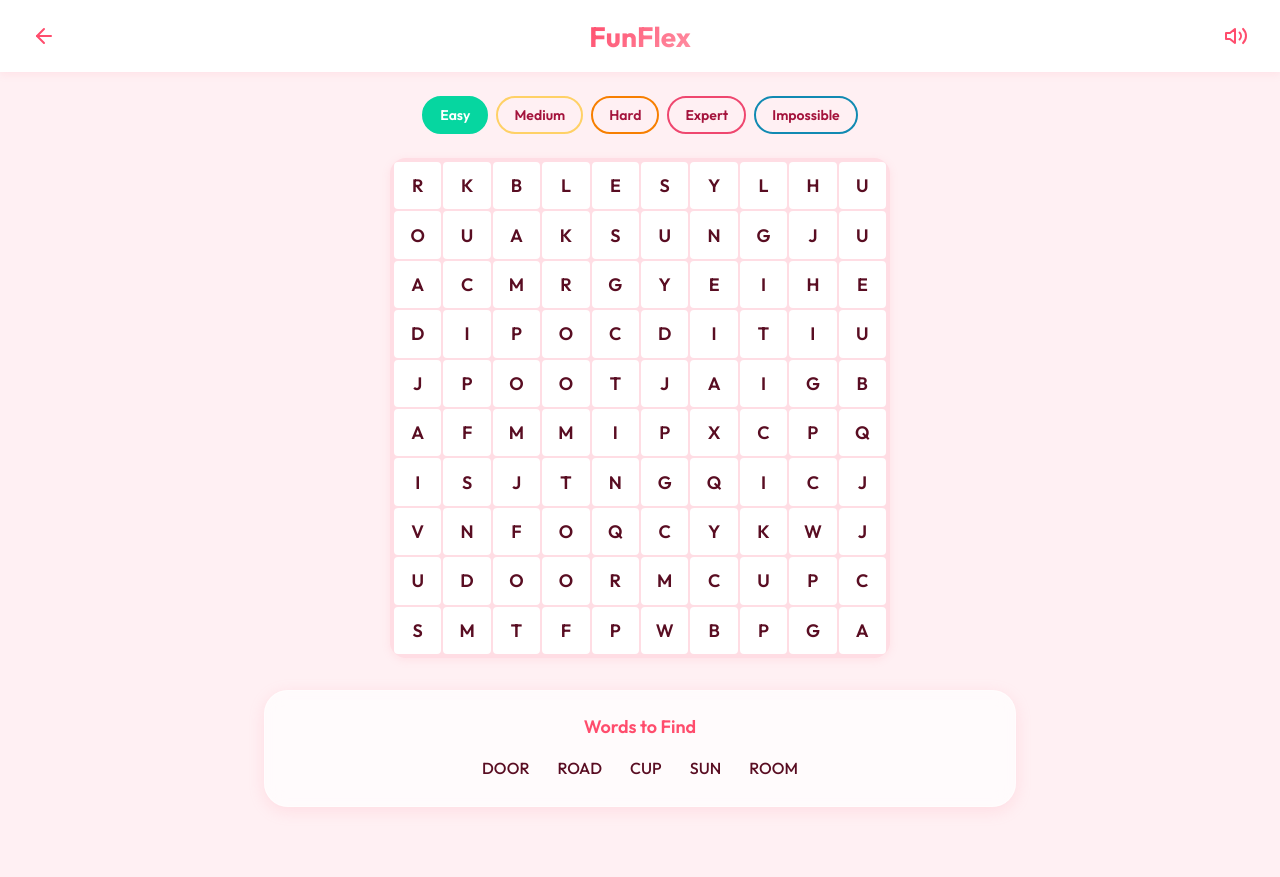
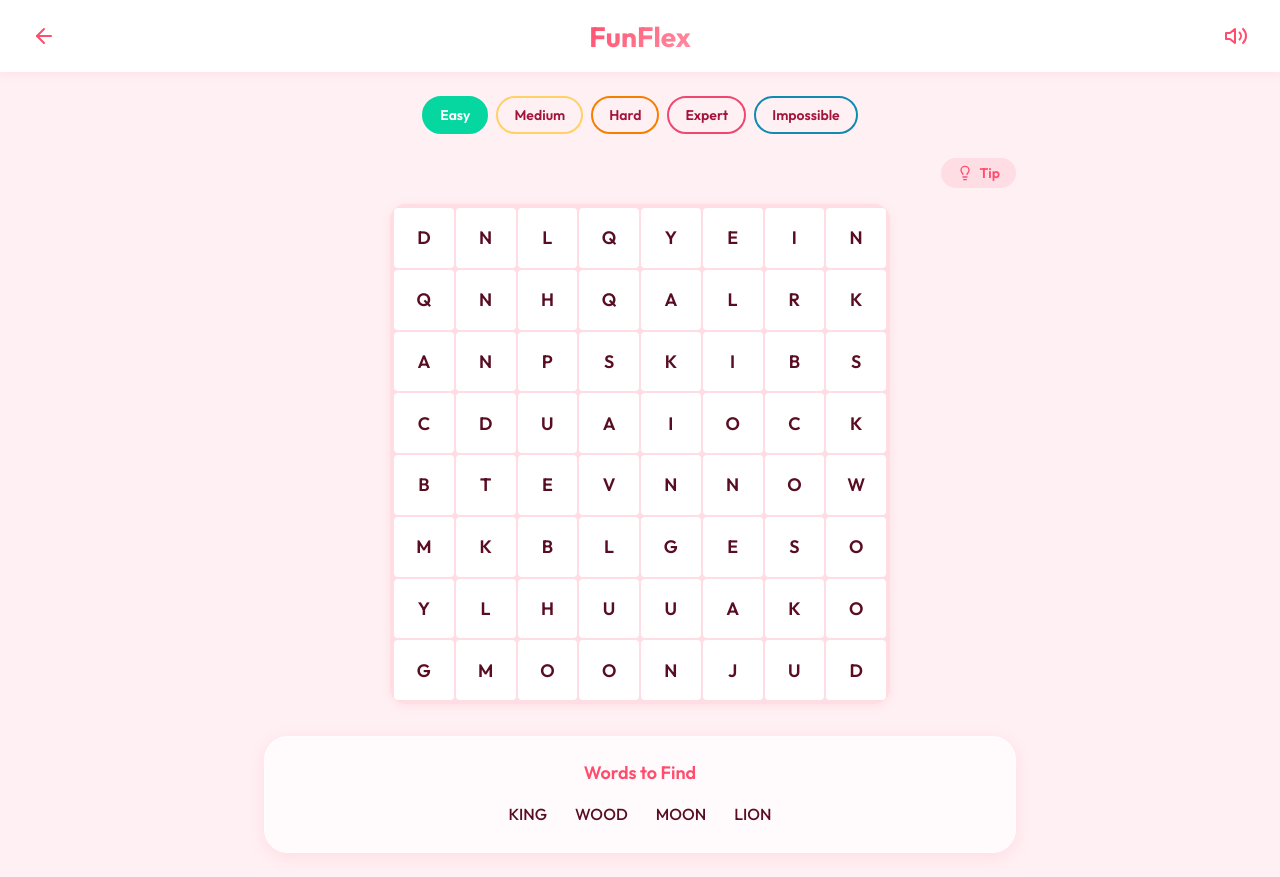
Before and after one commit to priyamkapadiya07/FunFlex, a React (Vite) app: page /word-search in a window 1280 px wide. Before the commit the page ends 831 px from the top, so only its background shows below. Built offline with nearby package versions, Linux system fonts and the light colour scheme.

Commit message:
fix grid of wordsearch

```diff
--- a/src/pages/WordSearch/Grid.jsx
+++ b/src/pages/WordSearch/Grid.jsx
@@ -1,6 +1,6 @@
 import React, { useState, useRef, useEffect } from 'react';
 
-export default function Grid({ grid, foundWords, onWordFound, soundEnabled }) {
+export default function Grid({ grid, foundWords, hintedCells = [], onWordFound, soundEnabled }) {
   const [selection, setSelection] = useState([]);
   const [isSelecting, setIsSelecting] = useState(false);
   const gridRef = useRef(null);
@@ -116,9 +116,13 @@ export default function Grid({ grid, foundWords, onWordFound, soundEnabled }) {
           // Found words state
           const isFound = foundWords.some(fw => fw.some(s => s.row === rIdx && s.col === cIdx));
 
+          // Hinted cell state
+          const isHinted = hintedCells.some(s => s.row === rIdx && s.col === cIdx);
+
           let bgColor = 'var(--color-surface)';
           let color = 'var(--color-text)';
           let scale = 1;
+          let extraStyle = {};
 
           if (isSelected) {
             bgColor = 'var(--color-primary)';
@@ -127,6 +131,10 @@ export default function Grid({ grid, foundWords, onWordFound, soundEnabled }) {
           } else if (isFound) {
             bgColor = 'var(--color-success-light)';
             color = 'var(--color-success)';
+          } else if (isHinted) {
+            bgColor = 'var(--color-diff-medium)';
+            color = '#fff';
+            extraStyle = { animation: 'pulse 1.5s infinite' };
           }
 
           return (
@@ -140,6 +148,7 @@ export default function Grid({ grid, foundWords, onWordFound, soundEnabled }) {
                 color,
                 transform: `scale(${scale})`,
                 fontSize: size > 14 ? '14px' : '18px', // Smaller font for bigger grids
+                ...extraStyle
               }}
               onMouseDown={() => startSelection(rIdx, cIdx)}
               onMouseEnter={() => updateSelection(rIdx, cIdx)}
@@ -162,17 +171,17 @@ const styles = {
   gridContainer: {
     display: 'grid',
     gap: '2px',
-    backgroundColor: 'var(--color-primary-alpha)', // Subtle border/gap color
+    backgroundColor: 'var(--color-primary-alpha)',
     padding: '4px',
     borderRadius: 'var(--radius-md)',
     boxShadow: 'var(--shadow-sm)',
-    touchAction: 'none', // Critical for preventing scroll while drawing on touch devices
-    userSelect: 'none', // Prevent text selection
+    touchAction: 'none',
+    userSelect: 'none',
     WebkitUserSelect: 'none',
     margin: '0 auto',
     width: '100%',
-    maxWidth: '500px', // max width to prevent it getting too big on desktop
-    aspectRatio: '1 / 1', // Keep it square
+    maxWidth: '500px',
+    aspectRatio: '1 / 1',
   },
   cell: {
     display: 'flex',
@@ -184,3 +193,17 @@ const styles = {
     transition: 'background-color 0.15s, transform 0.1s',
   }
 };
+
+// Global pulse animation for hints
+if (typeof document !== 'undefined' && !document.getElementById('grid-animations')) {
+  const style = document.createElement('style');
+  style.id = 'grid-animations';
+  style.innerHTML = `
+    @keyframes pulse {
+      0% { box-shadow: 0 0 0 0 rgba(255, 209, 102, 0.7); }
+      70% { box-shadow: 0 0 0 10px rgba(255, 209, 102, 0); }
+      100% { box-shadow: 0 0 0 0 rgba(255, 209, 102, 0); }
+    }
+  `;
+  document.head.appendChild(style);
+}
--- a/src/pages/WordSearch/WordSearch.jsx
+++ b/src/pages/WordSearch/WordSearch.jsx
@@ -6,7 +6,7 @@ import Grid from './Grid';
 import { generatePuzzle } from './logic';
 import { useDifficulty } from '../../hooks/useDifficulty';
 import { useAppContext } from '../../context/AppContext';
-import { Loader2 } from 'lucide-react';
+import { Loader2, Lightbulb } from 'lucide-react';
 
 export default function WordSearch() {
   const [difficulty, setDifficulty] = useDifficulty('wordSearch', 'Easy');
@@ -19,11 +19,13 @@ export default function WordSearch() {
   // Or simply keep track of which words string are found
   const [foundWordStrings, setFoundWordStrings] = useState([]);
   const [foundCoordinates, setFoundCoordinates] = useState([]); // Array of coordinate arrays
+  const [hintedCells, setHintedCells] = useState([]);
 
   const loadPuzzle = useCallback(async (diff) => {
     setLoading(true);
     setFoundWordStrings([]);
     setFoundCoordinates([]);
+    setHintedCells([]);
 
     // Slight delay to allow UI to show loading state if it was very fast
     const [data] = await Promise.all([
@@ -57,6 +59,7 @@ export default function WordSearch() {
 
     if (foundStr && !foundWordStrings.includes(foundStr)) {
       setFoundWordStrings(prev => [...prev, foundStr]);
+      setHintedCells([]); // Clear hint when they find a word
 
       // Premium pop sound effect
       if (soundEnabled) {
@@ -151,6 +154,25 @@ export default function WordSearch() {
     return null;
   };
 
+  const handleHint = () => {
+    if (!gridData) return;
+    const missingWords = gridData.wordsToFind.filter(w => !foundWordStrings.includes(w));
+    if (missingWords.length === 0) return;
+
+    // Pick a random missing word
+    const randomWord = missingWords[Math.floor(Math.random() * missingWords.length)];
+    const coords = findWordCoordinates(gridData.grid, randomWord);
+
+    if (coords && coords.length > 0) {
+      // Hint only the first letter
+      setHintedCells([coords[0]]);
+
+      if (soundEnabled) {
+        playPopSound();
+      }
+    }
+  };
+
   const isComplete = gridData && foundWordStrings.length === gridData.wordsToFind.length;
 
   return (
@@ -188,10 +210,27 @@ export default function WordSearch() {
           </div>
         ) : (
           <div style={styles.gameArea}>
+            <div style={{ display: 'flex', justifyContent: 'flex-end', marginBottom: '-16px' }}>
+              <button
+                onClick={handleHint}
+                style={{
+                  display: 'flex', alignItems: 'center', gap: '6px',
+                  padding: '6px 16px', borderRadius: 'var(--radius-full)',
+                  backgroundColor: 'var(--color-primary-alpha)',
+                  color: 'var(--color-primary-dark)',
+                  fontSize: '14px', fontWeight: 600,
+                  transition: 'var(--transition-fast)'
+                }}
+              >
+                <Lightbulb size={16} /> Tip
+              </button>
+            </div>
+
             <div style={styles.gridWrapper}>
               <Grid
                 grid={gridData.grid}
                 foundWords={foundCoordinates}
+                hintedCells={hintedCells}
                 onWordFound={handleWordFound}
                 soundEnabled={soundEnabled}
               />
--- a/src/pages/WordSearch/logic.js
+++ b/src/pages/WordSearch/logic.js
@@ -6,11 +6,11 @@ const DIRECTIONS = {
 };
 
 const SETTINGS = {
-  Easy: { size: 10, wordCount: 5, dirs: DIRECTIONS.EASY },
-  Medium: { size: 12, wordCount: 8, dirs: DIRECTIONS.MEDIUM },
-  Hard: { size: 14, wordCount: 12, dirs: DIRECTIONS.HARD },
-  Expert: { size: 16, wordCount: 15, dirs: DIRECTIONS.EXPERT },
-  Impossible: { size: 18, wordCount: 18, dirs: DIRECTIONS.EXPERT },
+  Easy: { size: 8, wordCount: 4, dirs: DIRECTIONS.EASY },
+  Medium: { size: 10, wordCount: 6, dirs: DIRECTIONS.MEDIUM },
+  Hard: { size: 12, wordCount: 8, dirs: DIRECTIONS.HARD },
+  Expert: { size: 14, wordCount: 10, dirs: DIRECTIONS.EXPERT },
+  Impossible: { size: 15, wordCount: 12, dirs: DIRECTIONS.EXPERT },
 };
 
 const getRandomInt = (max) => Math.floor(Math.random() * max);
```
